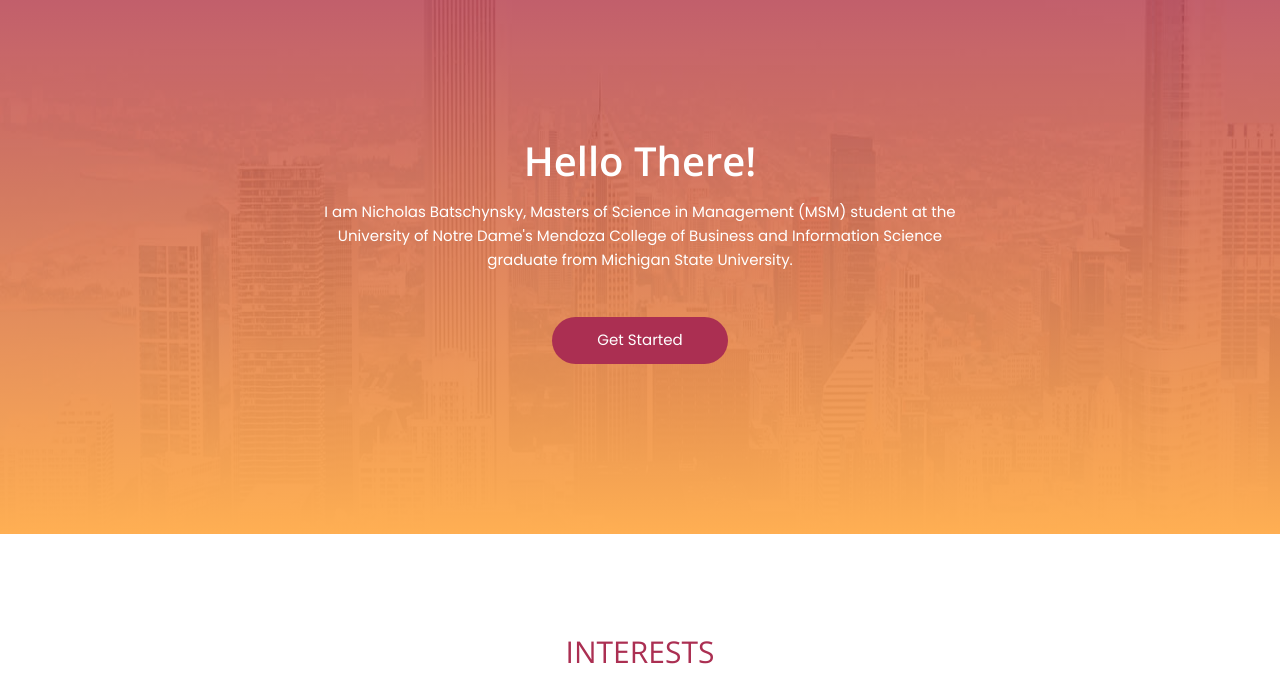
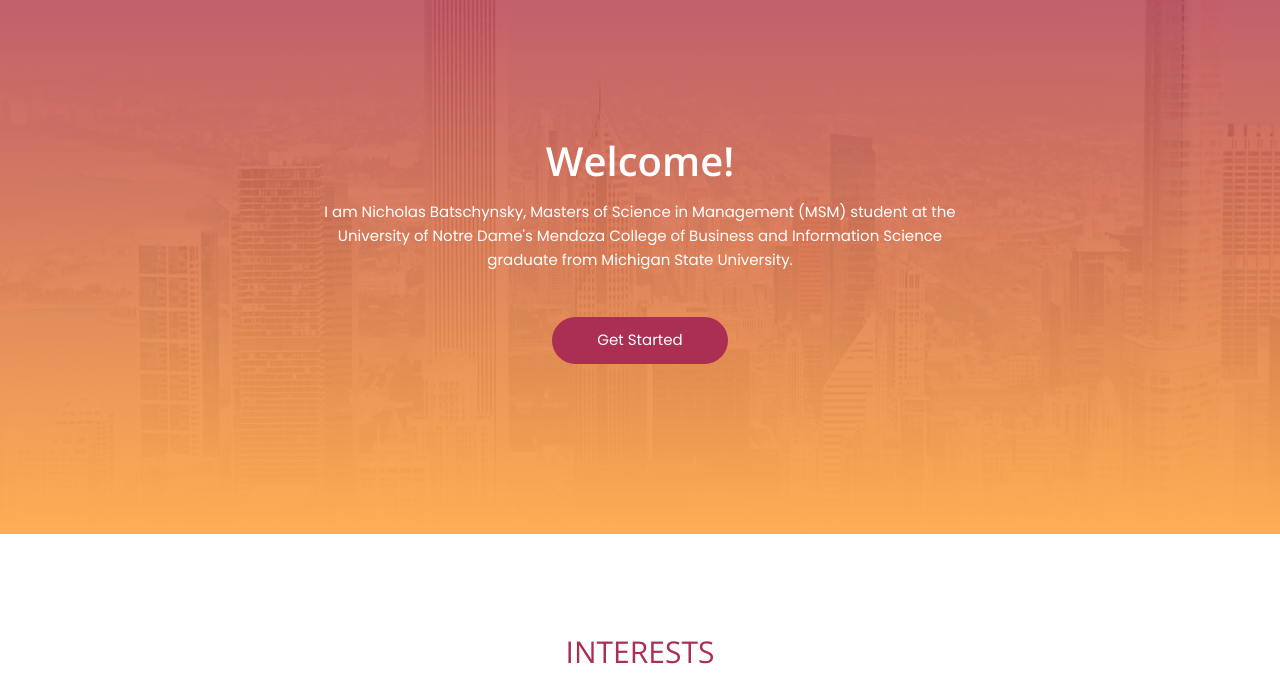
Before and after one commit to Nbatsch/472-Final, a plain HTML site: page index.html in a window 1280 px wide. Shown: the part 83-772 px from the top of the page. Drawn offline with nearby package versions, Linux system fonts and the light colour scheme.

Commit message:
Title Header Changed to "Welcome"

```diff
--- a/index.html
+++ b/index.html
@@ -41,7 +41,7 @@
 <div class="banner text-center" data-scroll-index='0'>
   <div class="banner-overlay">
     <div class="container">
-      <h1 class="text-capitalize">Hello There!</h1>
+      <h1 class="text-capitalize">Welcome!</h1>
       <p>I am Nicholas Batschynsky, Masters of Science in Management (MSM) student at the University of Notre Dame's Mendoza College of Business
         and Information Science graduate from Michigan State University.</p>
       <a href="#" class="banner-btn">Get Started</a> </div>
```
